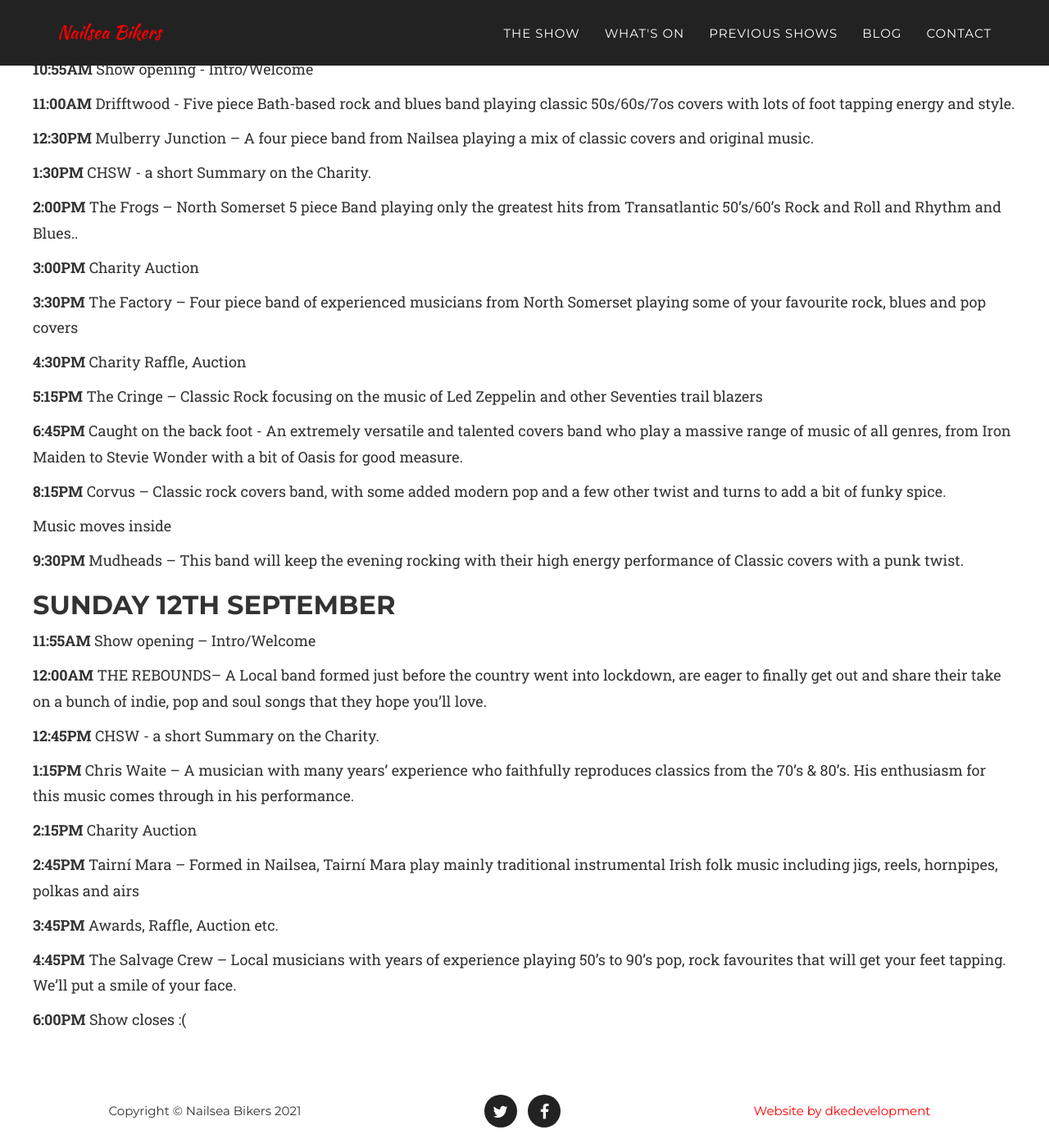
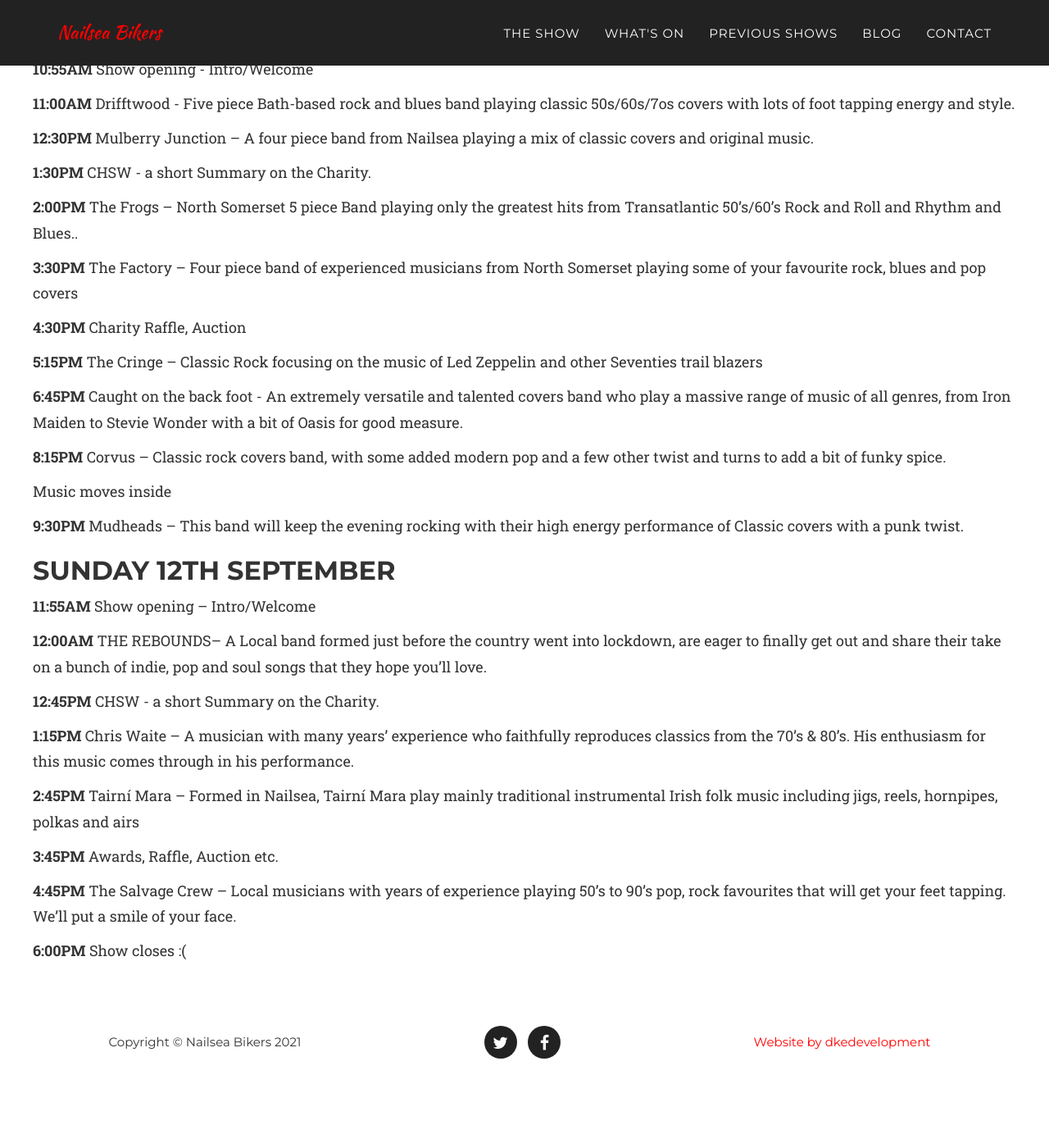
Before and after one commit to nailsea-bikers/nailsea-bikers.github.io, a Jekyll site: the page built from _posts/2021-03-11-programme-2021.markdown, in a window 1280 px wide and 1400 px high, scrolled down 789 px. Shown: the whole window at 82% size. Built offline with Jekyll 4.4.1, drawn with Linux system fonts in a browser that asks for light colours; some web fonts are replaced; after the commit the page ends 2105 px from its top, so only the background shows below that.

Commit message:
Auction amendments

```diff
--- a/_posts/2021-03-11-programme-2021.markdown
+++ b/_posts/2021-03-11-programme-2021.markdown
@@ -21,8 +21,6 @@ description: Full list of all the events and bands
 **1:30PM** CHSW - a short Summary on the Charity.
 
 **2:00PM** The Frogs – North Somerset 5 piece Band playing only the greatest hits from Transatlantic 50's/60's Rock and Roll and Rhythm and Blues..
-
-**3:00PM** Charity Auction
 
 **3:30PM** The Factory – Four piece band of experienced musicians from North Somerset playing some of your favourite rock, blues and pop covers
 
@@ -48,8 +46,6 @@ Music moves inside
 
 **1:15PM** Chris Waite – A musician with many years’ experience who faithfully reproduces classics from the 70’s & 80’s. His enthusiasm for this music comes through in his performance.
 
-**2:15PM** Charity Auction
-
 **2:45PM** Tairní Mara – Formed in Nailsea, Tairní Mara play mainly traditional instrumental Irish folk music including jigs, reels, hornpipes, polkas and airs
 
 **3:45PM** Awards, Raffle, Auction etc.
--- a/_posts/2021-08-30-auction-list-2021.markdown
+++ b/_posts/2021-08-30-auction-list-2021.markdown
@@ -60,3 +60,4 @@ TBC
 * Waitrose – Have a selection of fine wines and prosecco
 * Nicola Richardson – has kindly offered a free will writing.
 * Double Tree Hilton – Afternoon Tea
+* Thatchers deck chair and parasol and some beers from Butcombe
```
